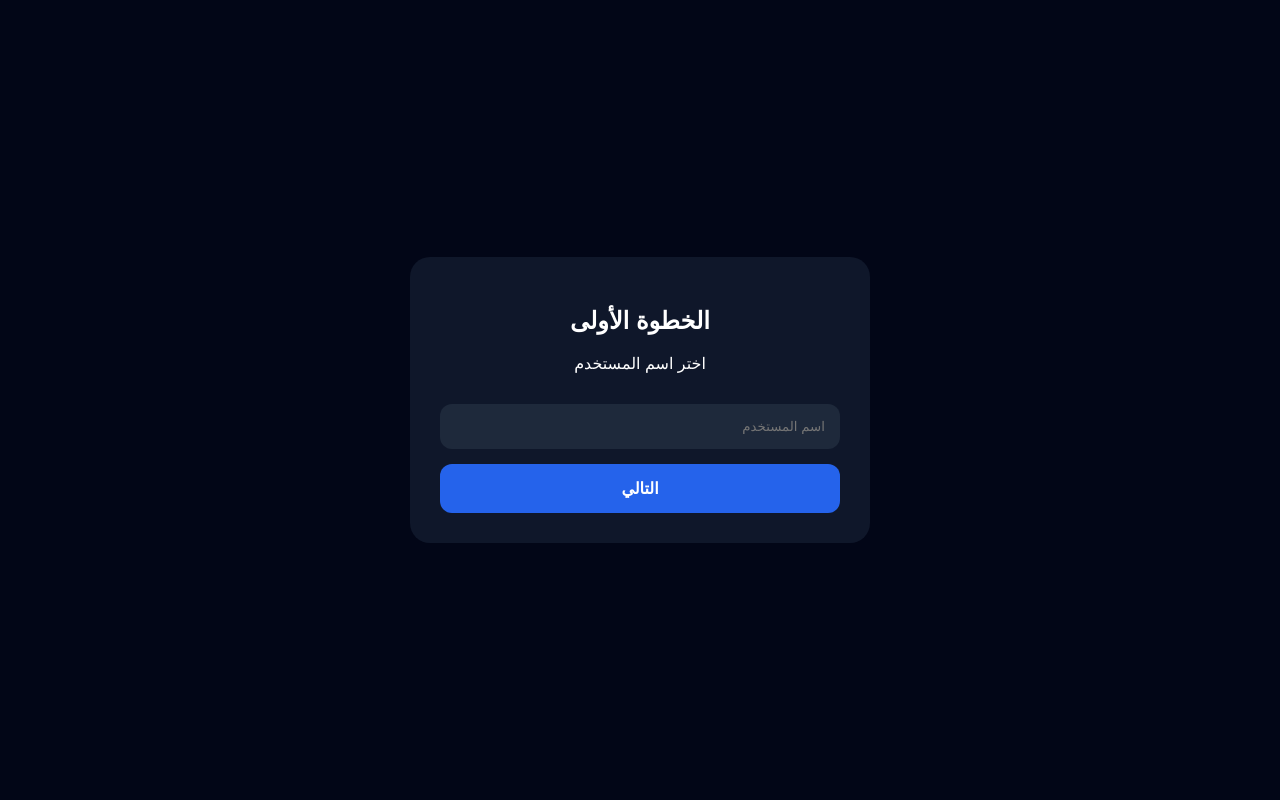
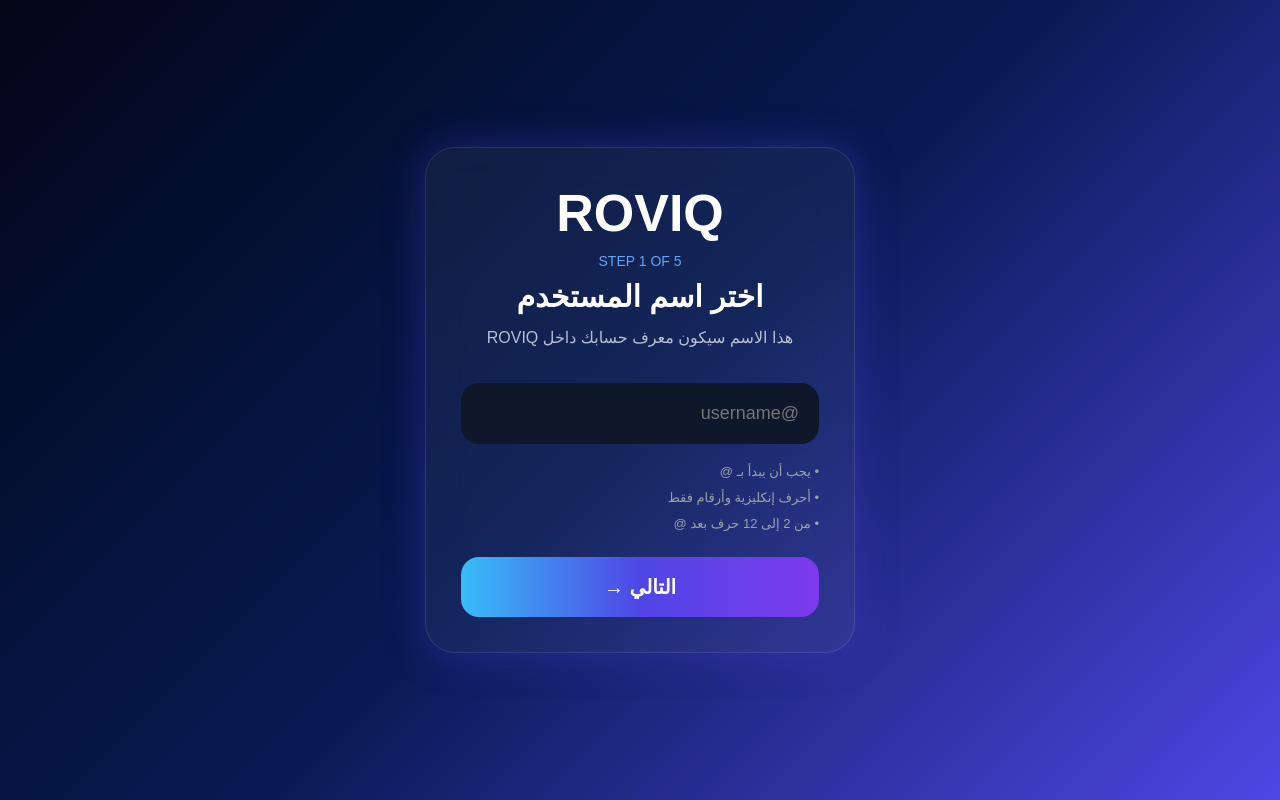
Before and after one commit to flwzrnt3-png/RoqLanChat, a Flask app: page /register in a window 1280 px wide. Run offline with Flask 3, Linux system fonts and the light colour scheme.

Commit message:
Update register_step1.html

```diff
--- a/templates/register_step1.html
+++ b/templates/register_step1.html
@@ -1,82 +1,291 @@
 <!DOCTYPE html>
 <html lang="ar" dir="rtl">
 <head>
+
 <meta charset="UTF-8">
 <meta name="viewport" content="width=device-width, initial-scale=1.0">
 
-<title>ROVIQ - إنشاء حساب</title>
+<title>ROVIQ - اسم المستخدم</title>
 
 <style>
 
+*{
+margin:0;
+padding:0;
+box-sizing:border-box;
+font-family:Arial,sans-serif;
+}
+
 body{
-background:#020617;
-color:white;
-font-family:Arial,sans-serif;
+
+background:
+linear-gradient(
+135deg,
+#020617,
+#071a52,
+#4f46e5
+);
+
+min-height:100vh;
+
 display:flex;
 justify-content:center;
 align-items:center;
-height:100vh;
-margin:0;
+
+padding:20px;
+
 }
 
 .box{
-width:90%;
-max-width:400px;
-background:#0f172a;
-padding:30px;
-border-radius:20px;
+
+width:100%;
+max-width:430px;
+
+background:rgba(255,255,255,.05);
+
+backdrop-filter:blur(20px);
+
+border:1px solid rgba(255,255,255,.1);
+
+border-radius:30px;
+
+padding:35px;
+
+box-shadow:
+0 0 40px rgba(79,70,229,.35);
+
+}
+
+.logo{
+
+font-size:52px;
+font-weight:bold;
+color:white;
+
 text-align:center;
+
+margin-bottom:10px;
+
+}
+
+.step{
+
+text-align:center;
+
+color:#60a5fa;
+
+font-size:14px;
+
+margin-bottom:10px;
+
+}
+
+.title{
+
+text-align:center;
+
+color:white;
+
+font-size:30px;
+
+font-weight:bold;
+
+margin-bottom:10px;
+
+}
+
+.desc{
+
+text-align:center;
+
+color:#b8c0d4;
+
+margin-bottom:30px;
+
+line-height:1.8;
+
+}
+
+.input-box{
+
+position:relative;
+
+margin-bottom:15px;
+
 }
 
 input{
+
 width:100%;
-padding:15px;
-margin-top:15px;
+
+padding:18px;
+
 border:none;
-border-radius:12px;
-background:#1e293b;
+
+outline:none;
+
+border-radius:18px;
+
+background:#0f172a;
+
 color:white;
-box-sizing:border-box;
+
+font-size:18px;
+
+border:2px solid transparent;
+
+}
+
+input:focus{
+
+border-color:#4f46e5;
+
+}
+
+.error{
+
+color:#ff6b6b;
+
+font-size:14px;
+
+margin-bottom:15px;
+
+text-align:center;
+
+}
+
+.rules{
+
+color:#9ca3af;
+
+font-size:13px;
+
+line-height:2;
+
+margin-bottom:20px;
+
 }
 
 button{
+
 width:100%;
-padding:15px;
-margin-top:15px;
+
+padding:18px;
+
 border:none;
-border-radius:12px;
-background:#2563eb;
+
+border-radius:18px;
+
+cursor:pointer;
+
+font-size:20px;
+
+font-weight:bold;
+
 color:white;
-font-size:16px;
-font-weight:bold;
-cursor:pointer;
+
+background:
+
+linear-gradient(
+90deg,
+#38bdf8,
+#4f46e5,
+#7c3aed
+);
+
+}
+
+button:hover{
+
+opacity:.95;
+
 }
 
 </style>
+
 </head>
 <body>
 
 <div class="box">
 
-<h2>الخطوة الأولى</h2>
+<div class="logo">
+ROVIQ
+</div>
 
-<p>اختر اسم المستخدم</p>
+<div class="step">
+STEP 1 OF 5
+</div>
 
-<form method="POST">
+<div class="title">
+اختر اسم المستخدم
+</div>
+
+<div class="desc">
+هذا الاسم سيكون معرف حسابك داخل ROVIQ
+</div>
+
+<form method="POST" id="form">
+
+<div class="input-box">
 
 <input
 type="text"
+id="username"
 name="username"
-placeholder="اسم المستخدم"
+placeholder="@username"
 required>
 
+</div>
+
+<div id="error" class="error"></div>
+
+<div class="rules">
+
+• يجب أن يبدأ بـ @<br>
+
+• أحرف إنكليزية وأرقام فقط<br>
+
+• من 2 إلى 12 حرف بعد @
+
+</div>
+
 <button type="submit">
-التالي
+التالي →
 </button>
 
 </form>
 
 </div>
 
+<script>
+
+document
+.getElementById("form")
+.addEventListener("submit", function(e){
+
+let username =
+document
+.getElementById("username")
+.value
+.trim();
+
+let regex =
+/^@[a-zA-Z0-9_]{2,12}$/;
+
+if(!regex.test(username)){
+
+e.preventDefault();
+
+document
+.getElementById("error")
+.innerHTML =
+"اسم المستخدم غير صالح";
+
+}
+
+});
+
+</script>
+
 </body>
 </html>
```
